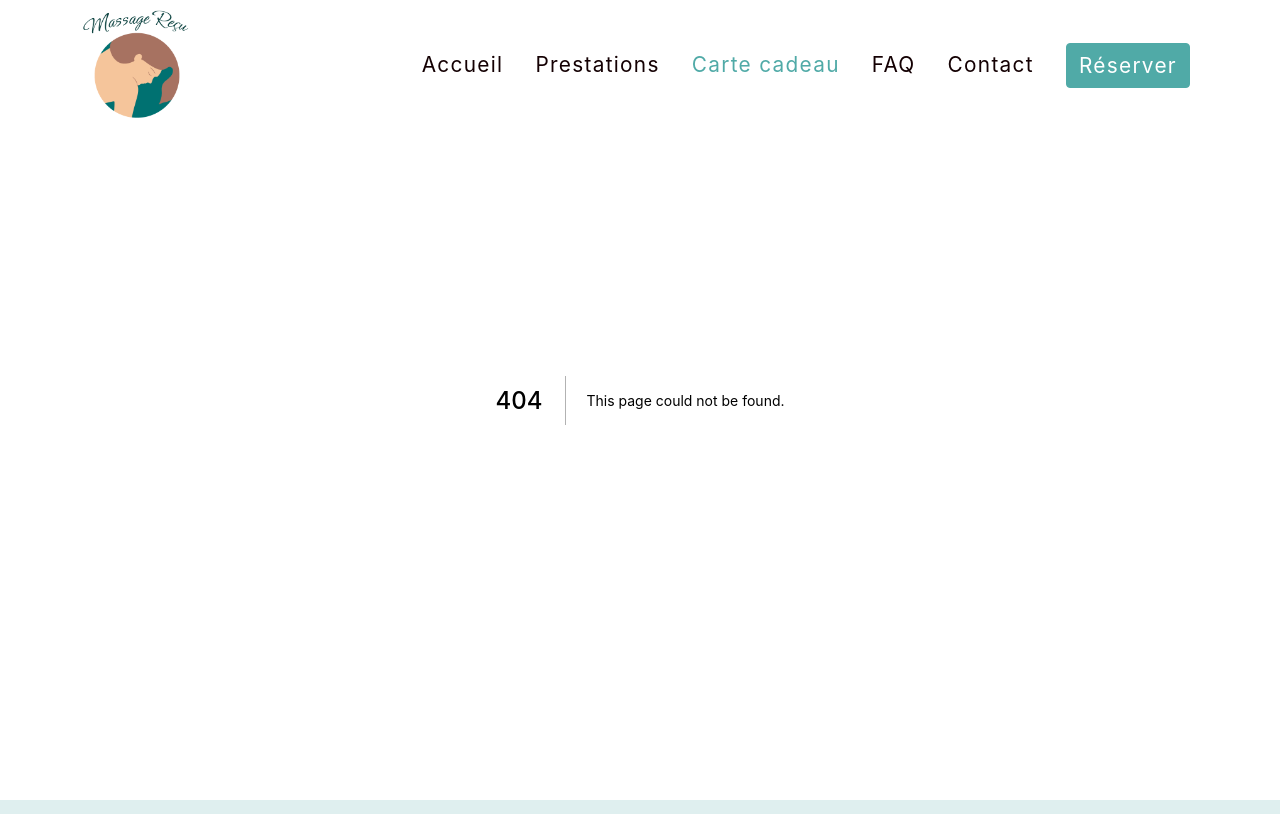
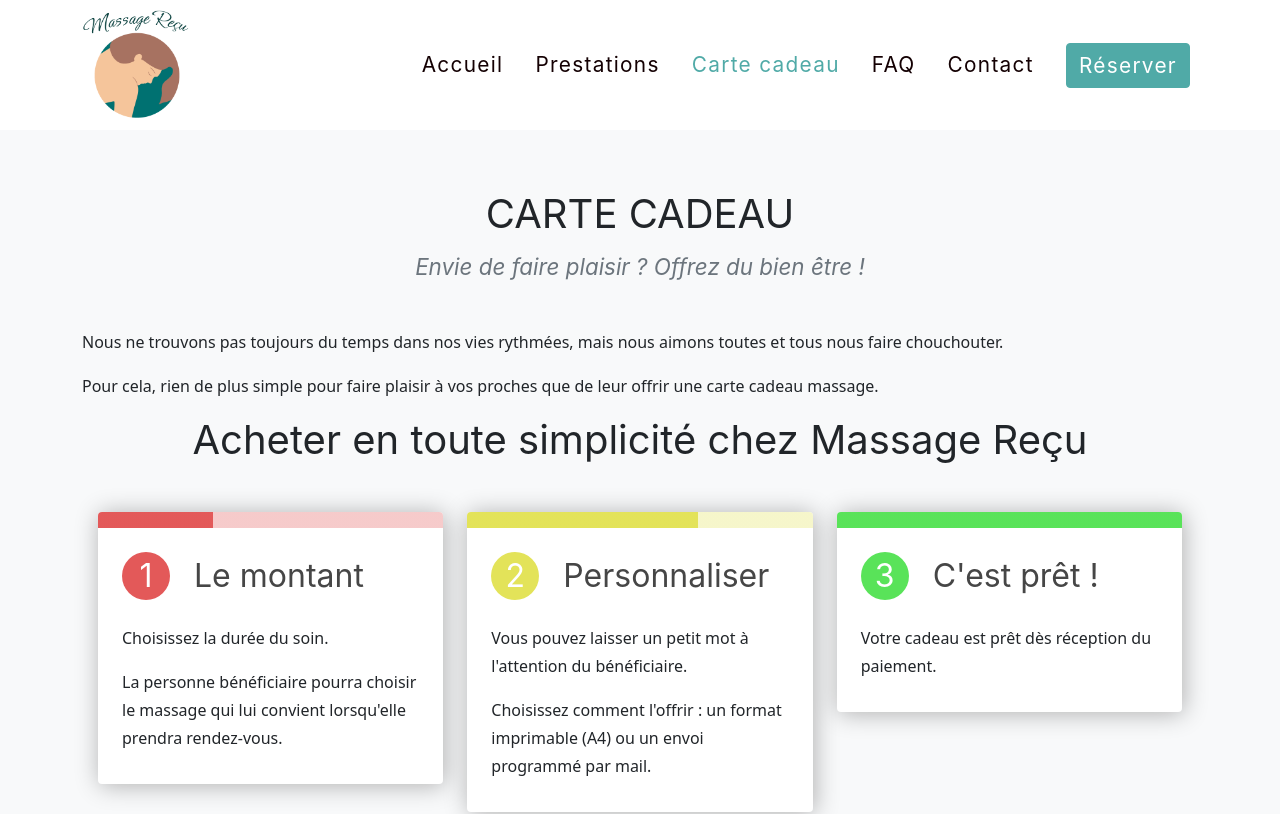
Before and after one commit to Arthurin/massagerecu-app, a Next.js app: page /carte-cadeau in a window 1280 px wide. Before the commit this address had no page. Shown: the top 814 px of the page. Built offline with nearby package versions, Linux system fonts and the light colour scheme.

Commit message:
Ajout du début de la page Carte Cadeau

```diff
--- /dev/null
+++ b/src/app/carte-cadeau/page.tsx
@@ -0,0 +1,75 @@
+import { Metadata } from "next";
+
+export const metadata: Metadata = {
+  title: "Carte cadeau",
+};
+
+export default function CarteCadeauPage() {
+  return (
+    <section id="premiere-section" className="page-section bg-light">
+      <div className="container">
+        <div className="text-center">
+          <h2 className="section-heading text-uppercase">Carte cadeau</h2>
+          <h3 className="section-subheading text-muted">
+            Envie de faire plaisir ? Offrez du bien être !
+          </h3>
+        </div>
+        <div className="row justify-content-center">
+          <p>
+            Nous ne trouvons pas toujours du temps dans nos vies rythmées, mais
+            nous aimons toutes et tous nous faire chouchouter.
+          </p>
+          <p>
+            Pour cela, rien de plus simple pour faire plaisir à vos proches que
+            de leur offrir une carte cadeau massage.
+          </p>
+        </div>
+
+        <div className="text-center">
+          <h2 className="section-heading">
+            Acheter en toute simplicité chez Massage Reçu
+          </h2>
+        </div>
+
+        <div className="row justify-content-center liste_funky">
+          <ol
+            className="row justify-content-center liste_funky"
+            role="list"
+            style={{ "--length": 3 } as React.CSSProperties}
+          >
+            <div className="col-lg-4">
+              <li style={{ "--i": 1 } as React.CSSProperties}>
+                <h3>Le montant</h3>
+                <p>Choisissez la durée du soin.</p>
+                <p>
+                  La personne bénéficiaire pourra choisir le massage qui lui
+                  convient lorsqu'elle prendra rendez-vous.
+                </p>
+              </li>
+            </div>
+
+            <div className="col-lg-4">
+              <li style={{ "--i": 2 } as React.CSSProperties}>
+                <h3>Personnaliser</h3>
+                <p>
+                  Vous pouvez laisser un petit mot à l'attention du
+                  bénéficiaire.
+                </p>
+                <p>
+                  Choisissez comment l'offrir : un format imprimable (A4) ou un
+                  envoi programmé par mail.
+                </p>
+              </li>
+            </div>
+            <div className="col-lg-4">
+              <li style={{ "--i": 3 } as React.CSSProperties}>
+                <h3>C'est prêt !</h3>
+                <p>Votre cadeau est prêt dès réception du paiement.</p>
+              </li>
+            </div>
+          </ol>
+        </div>
+      </div>
+    </section>
+  );
+}
```
